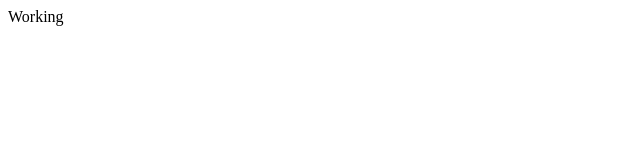
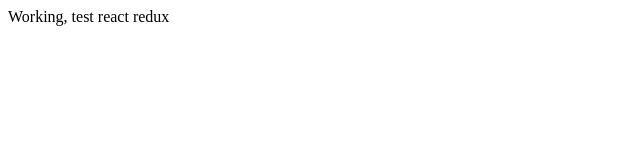
Before and after one commit to tanjuha/react-redux-test, a React app: page / in a window 1280 px wide. Shown: the top 160 px of the page, without its empty margins (0-640 px from the left). Built offline with nearby package versions, Linux system fonts and the light colour scheme.

Commit message:
added structure project

```diff
--- a/package.json
+++ b/package.json
@@ -1,5 +1,5 @@
 {
-  "name": "hotels",
+  "name": "react",
   "version": "0.0.1",
   "description": "Ch-091 demo project",
   "main": "index.js",
@@ -51,6 +51,7 @@
   "dependencies": {
     "axios": "^0.15.2",
     "bootstrap": "^4.3.1",
+    "core-js": "^2.6.9",
     "jquery": "^3.4.1",
     "popper.js": "^1.14.7",
     "prop-types": "^15.7.2",
--- a/src/app/components/App.jsx
+++ b/src/app/components/App.jsx
@@ -2,7 +2,7 @@ import React from 'react';
 
 const App = () => (
   <div className="working-test">
-      Working
+      Working, test react redux
   </div>
 );
 
```
Also changed, not shown: 2 other files (tests, documents, lock files or other folders).
